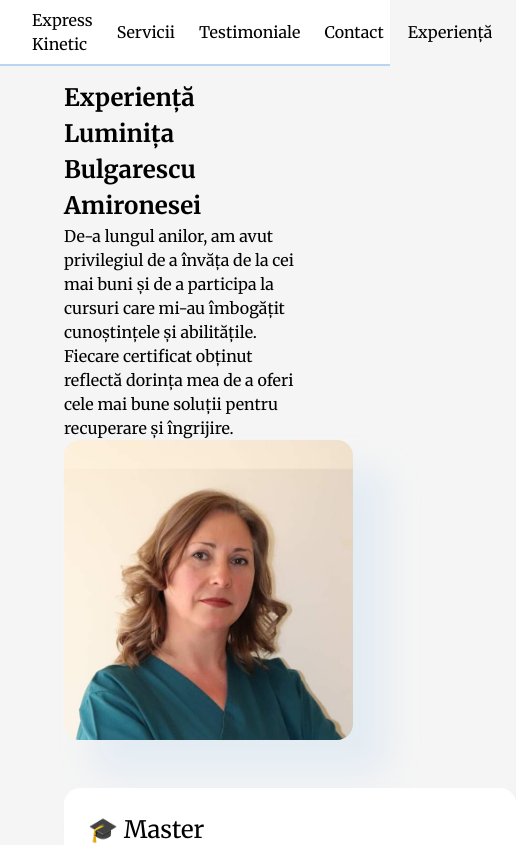
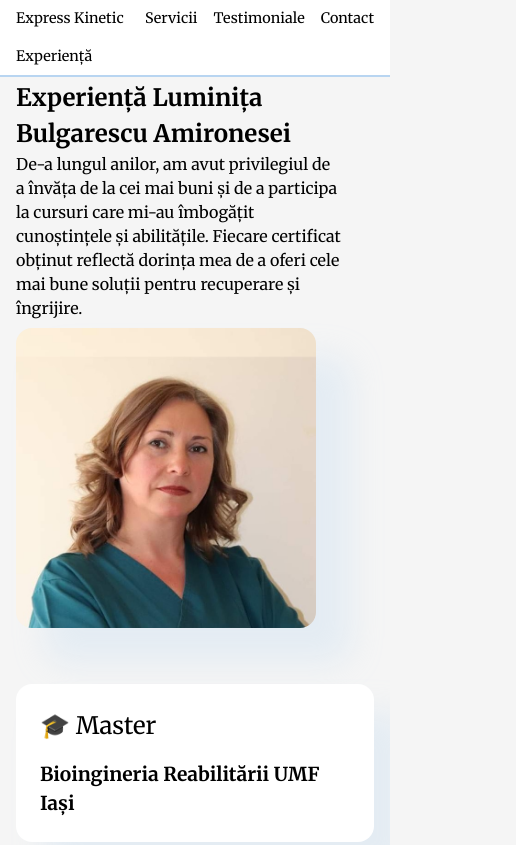
Before and after one commit to cristian-albu/express-kinetic-v2, a Next.js app: page /experienta in a window 390 px wide. Shown: the top 845 px of the page, 516 px wide, since content can reach past the window. Built offline with nearby package versions, Linux system fonts and the light colour scheme.

Commit message:
responsive fixes

```diff
--- a/app/layout.tsx
+++ b/app/layout.tsx
@@ -16,7 +16,7 @@ export const metadata: Metadata = {
 export default function RootLayout({ children }: { children: React.ReactNode }) {
   return (
     <html lang="en">
-            <body className={merriweather.className}>
+      <body className={merriweather.className} style={{ maxWidth: "100%" }}>
         <StyledComponentsRegistry>
           <>
             <Nav />
--- a/sections/hero-section/styled.tsx
+++ b/sections/hero-section/styled.tsx
@@ -1,4 +1,4 @@
-import { COLORS, CONTAINER_WIDTH } from "@/shared/constants";
+import { BREAKPOINTS, COLORS, CONTAINER_WIDTH } from "@/shared/constants";
 import styled, { keyframes } from "styled-components";
 
 export const colorSteps = {
@@ -18,8 +18,7 @@ export const HeroSec = styled.section`
   align-items: flex-end;
   flex-direction: column;
   position: relative;
-    background: url("/stars.svg") 0% 0% no-repeat padding-box,
-        linear-gradient(135deg, ${COLORS.sky1} 0%, ${COLORS.sky2} 100%);
+  background: url("/stars.svg") 0% 0% no-repeat padding-box, linear-gradient(135deg, ${COLORS.sky1} 0%, ${COLORS.sky2} 100%);
   overflow: hidden;
 `;
 
@@ -115,4 +114,8 @@ export const HeroAction = styled.a`
 export const Title = styled.h1`
   font-weight: 400;
   font-size: 3rem;
+
+  @media (max-width: ${BREAKPOINTS.tablet}px) {
+    font-size: 1.8rem;
+  }
 `;
--- a/sections/services-section/styled.tsx
+++ b/sections/services-section/styled.tsx
@@ -28,6 +28,10 @@ export const ServicesSec = styled.section`
     background: url("/clouds.svg") 0% 0% / 100% repeat;
     opacity: 0.5;
     animation: ${CloudsAnimation} 60s linear infinite;
+  }
+
+  @media (max-width: ${BREAKPOINTS.tablet}px) {
+    padding: 0rem 2rem;
   }
 `;
 
@@ -80,4 +84,8 @@ export const ServicesCard = styled.div`
   & > h3 {
     font-size: 1.2rem;
   }
+
+  @media (max-width: ${BREAKPOINTS.tablet}px) {
+    margin-bottom: 1rem;
+  }
 `;
--- a/sections/testimonials-section/styled.tsx
+++ b/sections/testimonials-section/styled.tsx
@@ -9,6 +9,10 @@ export const TestimonialSec = styled.section`
   justify-content: center;
   padding: 0rem 4rem 4rem 4rem;
   background: linear-gradient(180deg, ${COLORS.sky2}45 0%, ${COLORS.sky1} 100%), url("/stars.svg");
+
+  @media (max-width: ${BREAKPOINTS.tablet}px) {
+    padding: 0rem 2rem;
+  }
 `;
 
 export const TestimonialContainer = styled.div`
--- a/shared/nav/Nav.tsx
+++ b/shared/nav/Nav.tsx
@@ -5,7 +5,7 @@ import Link from "next/link";
 import { usePathname } from "next/navigation";
 import React from "react";
 import styled from "styled-components";
-import { COLORS } from "../constants";
+import { BREAKPOINTS, COLORS } from "../constants";
 
 export const NavBar = styled.nav`
   background-color: white;
@@ -14,6 +14,7 @@ export const NavBar = styled.nav`
   top: 0;
   left: 0;
   width: 100%;
+  max-width: 100%;
   z-index: 99;
   display: flex;
   justify-content: flex-start;
@@ -31,6 +32,15 @@ export const NavBar = styled.nav`
     justify-content: center;
     align-items: center;
     gap: 0.5rem;
+  }
+
+  @media (max-width: ${BREAKPOINTS.tablet}px) {
+    flex-wrap: wrap;
+    padding: 0.5rem 1rem;
+    gap: 1rem;
+    & > a {
+      font-size: 0.9rem;
+    }
   }
 `;
 
--- a/views/experience-view/ExperienceView.tsx
+++ b/views/experience-view/ExperienceView.tsx
@@ -1,12 +1,22 @@
 "use client";
 import { experienceData } from "@/data/experience";
 import { ServicesCard } from "@/sections/services-section/styled";
-import { COLORS } from "@/shared/constants";
+import { BREAKPOINTS, COLORS } from "@/shared/constants";
 import Image from "next/image";
-import React from "react";
+import React, { useEffect, useState } from "react";
 import { ExperienceContainer, ExperienceHeader, ExperienceSection, ExperienceTitle } from "./styled";
 
 const ExperienceView = () => {
+  const [width, setWidth] = useState(window.innerWidth);
+
+  useEffect(() => {
+    const handleResize = () => setWidth(window.innerWidth);
+
+    window.addEventListener("resize", handleResize);
+
+    return () => window.removeEventListener("resize", handleResize);
+  }, []);
+
   return (
     <ExperienceSection>
       <ExperienceHeader>
@@ -19,7 +29,7 @@ const ExperienceView = () => {
           width={300}
           height={300}
           alt=""
-          style={{ borderRadius: "1rem", boxShadow: `2rem 2rem 2rem 0.2rem ${COLORS.sky2}45` }}
+          style={{ borderRadius: "1rem", boxShadow: `2rem 2rem 2rem 0.2rem ${COLORS.sky2}45`, margin: "0.5rem 0rem" }}
         />
       </ExperienceHeader>
 
@@ -27,7 +37,10 @@ const ExperienceView = () => {
         {experienceData.certificates.map((e, index) => {
           const mainXp = index === 0 || index === 1;
           return (
-            <ServicesCard key={index.toString()} style={{ gridColumn: mainXp ? "span 2" : " span 1" }}>
+            <ServicesCard
+              key={index.toString()}
+              style={{ gridColumn: mainXp && width >= BREAKPOINTS.tablet ? "span 2" : "span 1" }}
+            >
               <p style={{ fontSize: mainXp ? "1.5rem" : "1rem" }}>
                 {mainXp ? "🎓 " : "📃 "}
                 {e.title}
--- a/views/experience-view/styled.tsx
+++ b/views/experience-view/styled.tsx
@@ -8,6 +8,10 @@ export const ExperienceSection = styled.section`
   flex-direction: column;
   align-items: center;
   padding: 5rem 4rem;
+
+  @media (max-width: ${BREAKPOINTS.tablet}px) {
+    padding: 5rem 1rem;
+  }
 `;
 
 export const ExperienceHeader = styled.div`
```
Lines whose indentation alone changed are shown as unchanged.
